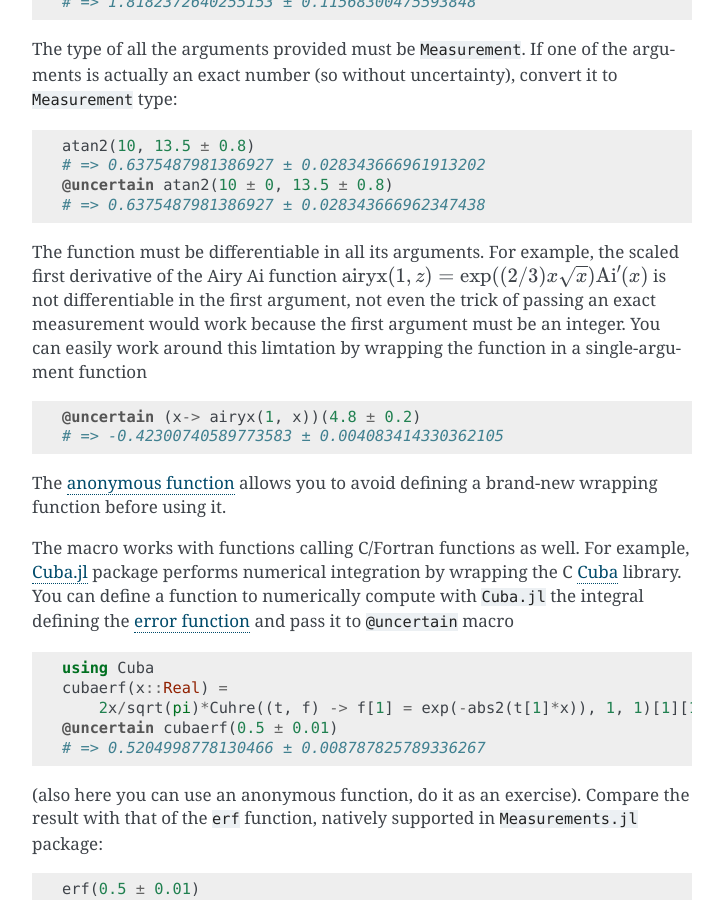
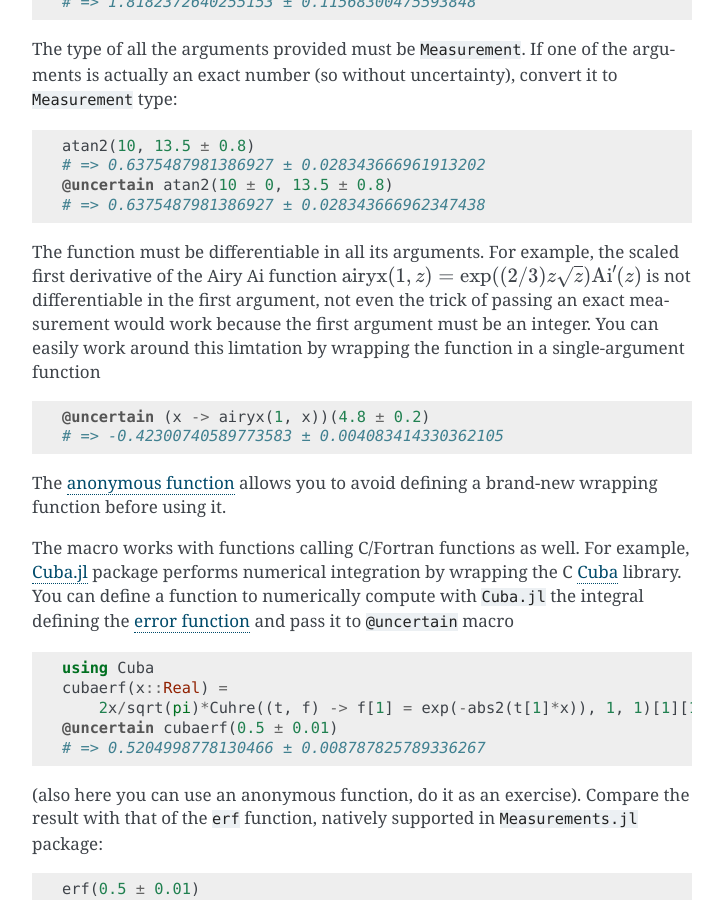
Before and after one commit to JuliaPhysics/Measurements.jl, a Sphinx documentation site: the page built from docs/examples.rst, in a window 1280 px wide and 900 px high, scrolled down 1929 px. Shown: the whole window, without its empty margins (388-1111 px from the left). Built offline with Sphinx 7.4.7, drawn with Linux system fonts in a browser that asks for light colours.

```diff
--- a/docs/examples.rst
+++ b/docs/examples.rst
@@ -112,14 +112,14 @@ arguments is actually an exact number (so without uncertainty), convert it to
 
 The function must be differentiable in all its arguments.  For example, the
 scaled first derivative of the Airy Ai function :math:`\text{airyx}(1, z) =
-\exp((2/3) x \sqrt{x})\text{Ai}'(x)` is not differentiable in the first
+\exp((2/3) z \sqrt{z})\text{Ai}'(z)` is not differentiable in the first
 argument, not even the trick of passing an exact measurement would work because
 the first argument must be an integer.  You can easily work around this
 limtation by wrapping the function in a single-argument function
 
 .. code-block:: julia
 
-    @uncertain (x-> airyx(1, x))(4.8 ± 0.2)
+    @uncertain (x -> airyx(1, x))(4.8 ± 0.2)
     # => -0.42300740589773583 ± 0.004083414330362105
 
 The `anonymous function
```
Also changed, not shown: 2 other files.
